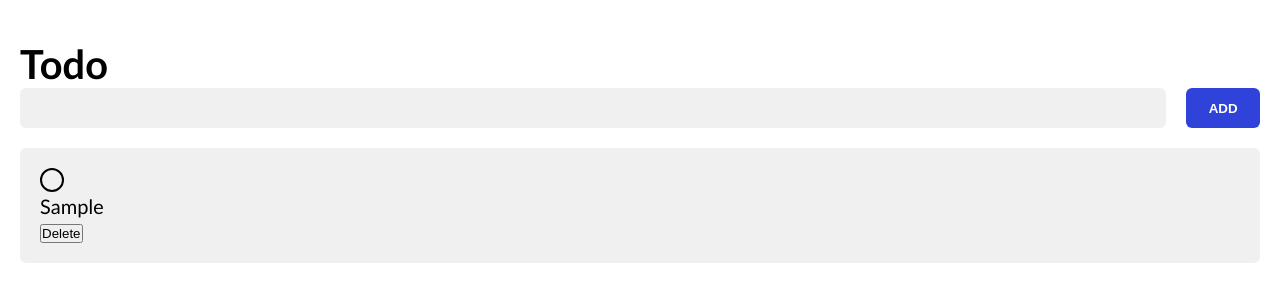
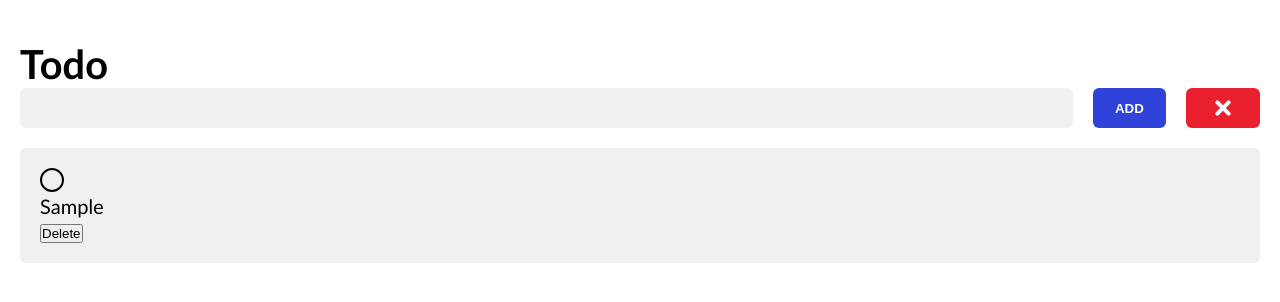
Before and after one commit to hernstev97/todo-ts, a website built with webpack: page src/template.html in a window 1280 px wide. Both pictures are taken after typing "Sample" into the empty fields and a click on the input "Add". Built offline with nearby package versions, Linux system fonts and the light colour scheme.

Commit message:
ADD more postcss config & new delete all items button & little cleanup

```diff
--- /dev/null
+++ b/css/componets/add-delete-buttons.pcss
@@ -0,0 +1,44 @@
+.remove-all-items,
+.todo__input-submit {
+    width: 4rem;
+    border-radius: .3rem;
+    appearance: none;
+    border: none;
+    background-color: var(--strong-blue);
+    color: white;
+    font-weight: bold;
+    text-transform: uppercase;
+}
+
+.remove-all-items {
+    background-color: var(--delete-red);
+    position: relative;
+
+    span {
+        width: 20px;
+        height: 4px;
+        background-color: currentColor;
+        display: inline-block;
+        border-radius: 4px;
+        position: absolute;
+        left: 50%;
+        top: 50%;
+    }
+
+    span:first-of-type {
+        transform: translate(-50%, -50%) rotate(135deg)
+    }
+
+    span:last-of-type {
+        transform: translate(-50%, -50%) rotate(45deg)
+    }
+
+    &:hover {
+        opacity: 1;
+        cursor: pointer;
+    }
+}
+
+.todo__input-submit {
+
+}
--- /dev/null
+++ b/css/componets/remove-all-items.pcss
@@ -0,0 +1,15 @@
+.remove-all-items {
+    width: 4rem;
+    border-radius: .3rem;
+    appearance: none;
+    border: none;
+    background-color: var(--delete-red);
+    color: white;
+    font-weight: bold;
+    text-transform: uppercase;
+
+    &:hover {
+        opacity: 1;
+        cursor: pointer;
+    }
+}
--- a/css/style.css
+++ b/css/style.pcss
@@ -1,3 +1,6 @@
+@import "./componets/remove-all-items.pcss";
+@import "./componets/add-delete-buttons.pcss";
+
 :root {
     /* breakpoints */
     --sm: 360px;
@@ -33,7 +36,7 @@ body {
     background-color: var(--light-gray);
 }
 
-.todo {
+.todo-app {
     padding: 2rem 1rem;
     max-width: var(--breakpoint);
     background-color: white;
@@ -42,13 +45,26 @@ body {
     min-height: 100vh;
 }
 
-.todo__input-form {
+.todo {
+    width: 100%;
+    padding: 1rem;
+    background-color: var(--light-gray);
+    margin-top: 1rem;
+    border-radius: 0.3rem;
+
+    &__input {
+        display: flex;
+        gap: 1rem;
+    }
+
+    &__input-form {
         display: flex;
         justify-content: center;
         gap: 1rem;
+        width: 100%;
     }
 
-.todo__input-field {
+    &__input-field {
         height: 2rem;
         width: 100%;
         border: none;
@@ -56,29 +72,11 @@ body {
         border-radius: .3rem;
         padding: .5rem;
         font-size: 0.8rem;
-}
 
-.todo__input-field:focus {
+        &:focus {
             outline: none;
         }
-
-.todo__input-submit {
-    width: 4rem;
-    border-radius: .3rem;
-    appearance: none;
-    border: none;
-    background-color: var(--strong-blue);
-    color: white;
-    font-weight: bold;
-    text-transform: uppercase;
     }
-
-.todo__item {
-    width: 100%;
-    padding: 1rem;
-    background-color: var(--light-gray);
-    margin-top: 1rem;
-    border-radius: 0.3rem;
 }
 
 .todo__item-title > input[type="checkbox"] {
--- a/package.json
+++ b/package.json
@@ -14,6 +14,7 @@
   "license": "ISC",
   "devDependencies": {
     "css-loader": "^6.0.0",
+    "css-minimizer-webpack-plugin": "^3.0.2",
     "html-webpack-plugin": "^5.3.2",
     "mini-css-extract-plugin": "^2.1.0",
     "npm-run-all": "^4.1.5",
@@ -28,6 +29,7 @@
   },
   "dependencies": {
     "live-server": "^1.2.1",
+    "postcss-import": "^14.0.2",
     "typescript": "^4.3.5"
   }
 }
--- a/postcss.config.js
+++ b/postcss.config.js
@@ -1,5 +1,6 @@
 module.exports = {
 	plugins: [
+		require('postcss-import'),
 		require('postcss-preset-env'),
 		require('postcss-nested'),
 	],
--- a/src/index.ts
+++ b/src/index.ts
@@ -24,7 +24,7 @@
 // 	•	Kompatibilität: Reichen die aktuellsten Browser (Chrome, Firefox, Safari und ggf. Edge)
 // ?jest test, wenn genug zeit
 
-import '../css/style.css';
+import '../css/style.pcss';
 import addTodoElementToDom from "../util/addElementToDom";
 import TodoItem from "../interfaces/TodoItem";
 import {
@@ -34,11 +34,15 @@ import {
 
 let todoItems: TodoItem[] = [];
 
-const app = document.querySelector('.todo');
+const app = document.querySelector('.todo-app');
 
 if (app !== null) {
     const getLocalStorage = window.localStorage.getItem('todoItems');
-    if (getLocalStorage !== null && getLocalStorage !== 'undefined') {
+    if (
+        getLocalStorage !== null
+        && getLocalStorage !== 'undefined'
+        && getLocalStorage !== ''
+    ) {
         todoItems = JSON.parse(getLocalStorage);
         const reversedTodos = [...todoItems].reverse();
         reversedTodos.forEach((item) => {
@@ -46,9 +50,12 @@ if (app !== null) {
         })
     }
 
+    const removeAllItemsButton = document.querySelector('.remove-all-items') as HTMLButtonElement;
+
     const inputField = app.querySelector('.todo__input-field') as HTMLInputElement;
     const form = app.querySelector('.todo__input-form') as HTMLFormElement;
     const checkboxes = app.querySelectorAll('.todo__item-title input[type="checkbox"]');
+    let allTodos = app.querySelectorAll('.todo');
     let inputState: string;
     const limit = 100;
 
@@ -75,9 +82,18 @@ if (app !== null) {
 
         setTodoItemInLocalStorage(todoItems);
         inputField.value = '';
+        allTodos = app.querySelectorAll('.todo');
     })
 
+    removeAllItemsButton.addEventListener('click', (event) => {
+        event.preventDefault();
 
+        window.localStorage.setItem('todoItems', '');
+        todoItems = [];
+        allTodos.forEach(todo => {
+            todo.remove();
+        })
+    })
 }
 
 // render components via js
--- a/src/template.html
+++ b/src/template.html
@@ -8,13 +8,17 @@
         <title>Todo App</title>
     </head>
     <body>
-        <div class="todo">
+        <div class="todo-app">
             <h1>Todo</h1>
             <div class="todo__input">
                 <form class="todo__input-form">
                     <input type="text" class="todo__input-field">
                     <input type="submit" value="Add" class="todo__input-submit">
                 </form>
+                <button class="remove-all-items">
+                    <span></span>
+                    <span></span>
+                </button>
             </div>
         </div>
     </body>
--- a/util/addElementToDom.ts
+++ b/util/addElementToDom.ts
@@ -2,7 +2,7 @@ import insertAfter from "./insertAfter";
 
 export default function addTodoElementToDom (id: number, todoTitle: string) {
     const todoItem = document.createElement("div");
-    todoItem.classList.add('todo__item');
+    todoItem.classList.add('todo');
     todoItem.setAttribute('id', `todo${id}`)
 
     const title = document.createElement('div');
@@ -36,7 +36,7 @@ export default function addTodoElementToDom (id: number, todoTitle: string) {
     // button delete-todo
         // svg/png
 
-    const form = document.querySelector('.todo__input-form') as HTMLFormElement;
+    const form = document.querySelector('.todo__input') as HTMLFormElement;
 
     todoItem.appendChild(title);
     insertAfter(todoItem, form)
--- a/webpack.config.js
+++ b/webpack.config.js
@@ -1,6 +1,7 @@
 const path = require('path');
 const HtmlWebpackPlugin = require('html-webpack-plugin');
 const MiniCssExtractPlugin = require('mini-css-extract-plugin')
+const CssMinimizerPlugin = require('css-minimizer-webpack-plugin')
 
 module.exports = {
     mode: 'development',
@@ -10,7 +11,7 @@ module.exports = {
     entry: './src/index.ts',
     plugins: [
         new MiniCssExtractPlugin({
-            filename: "[name].[contenthash].css"
+            filename: "[name].min.css"
         }),
         new HtmlWebpackPlugin({
             template: "./src/template.html"
@@ -24,7 +25,7 @@ module.exports = {
                 exclude: /node_modules/,
             },
             {
-                test: /\.css?$/,
+                test: /\.pcss?$/,
                 use: [
                     MiniCssExtractPlugin.loader,
                     "css-loader",
@@ -33,11 +34,18 @@ module.exports = {
             },
         ],
     },
+    optimization: {
+        minimize: true,
+        minimizer: [
+            new CssMinimizerPlugin(),
+        ],
+    },
     resolve: {
         extensions: ['.ts', '.js'],
     },
     output: {
-        filename: 'main.[contenthash].js',
+        filename: 'main.js',
         path: path.resolve(__dirname, 'dist'),
+        clean: true
     },
 };
```
Also changed, not shown: 1 other file. Lines whose indentation alone changed are shown as unchanged.
